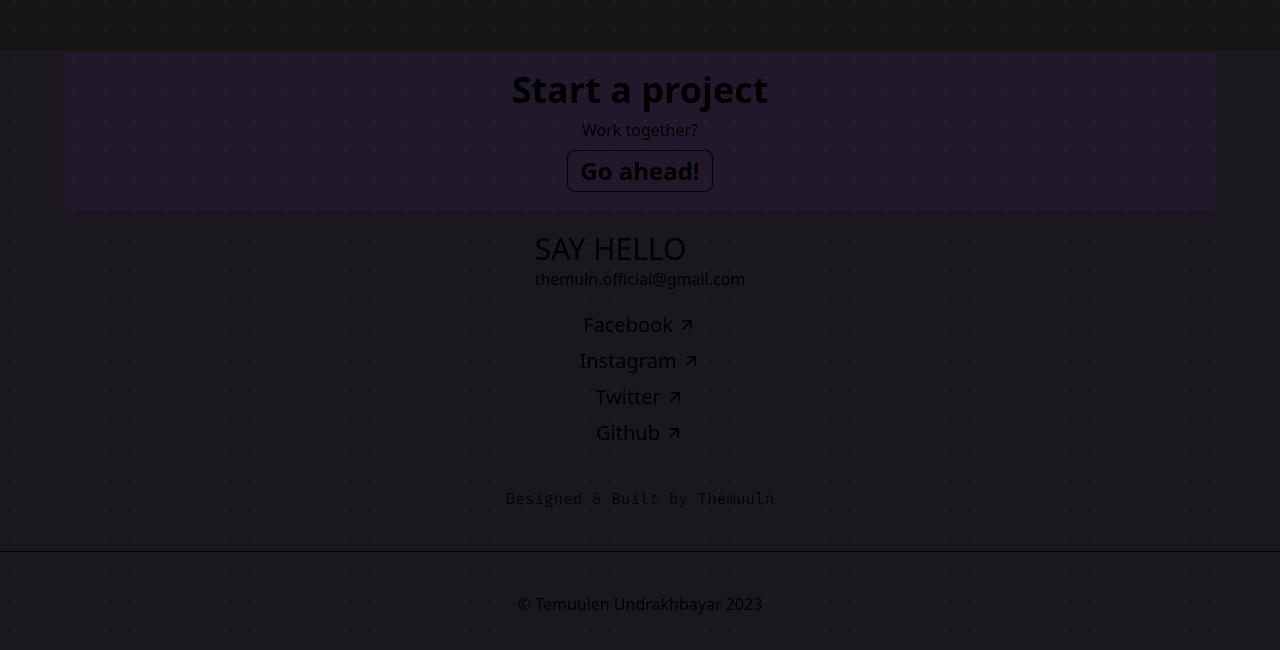
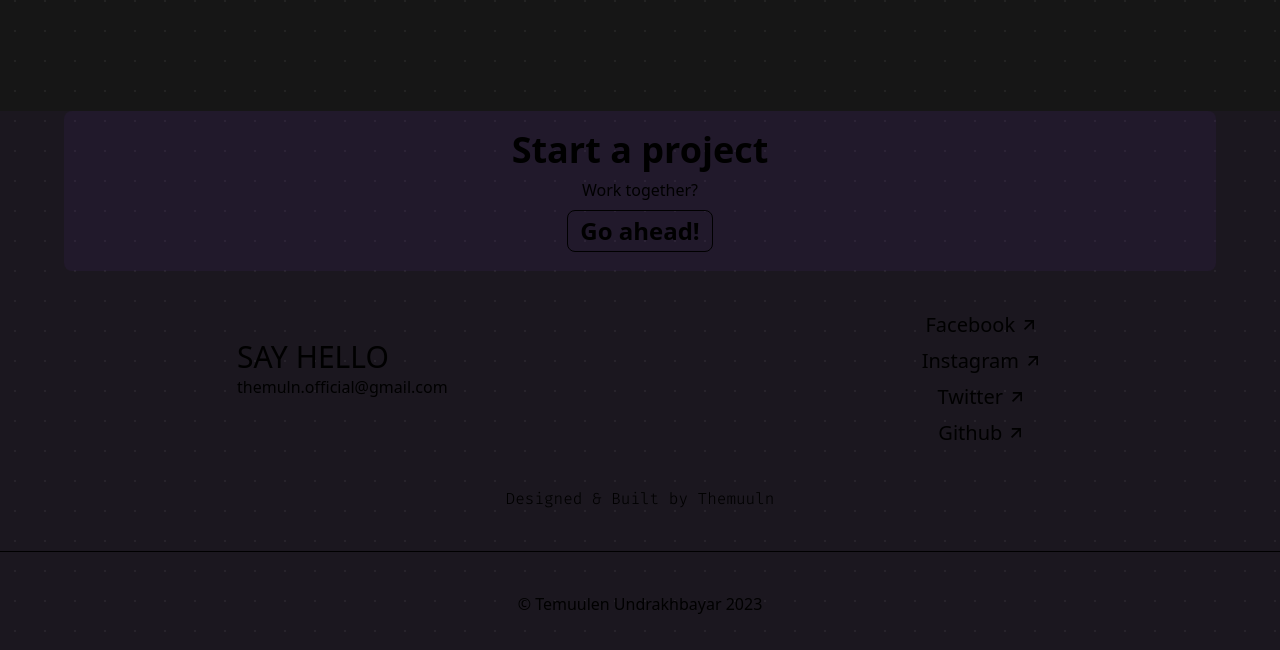
Before and after one commit to themuuln/final-portfolio, a Next.js app: page / in a window 1280 px wide. Shown: the part 5024-5674 px from the top of the page. Built offline with nearby package versions, Linux system fonts and the light colour scheme.

Commit message:
fix: main section bug fixed

```diff
--- a/components/footer/FooterMain.tsx
+++ b/components/footer/FooterMain.tsx
@@ -6,7 +6,7 @@ const FooterMain = () => {
   return (
     <>
       <div className="container">
-        <div className="mt-5 mb-10 flex flex-col items-center space-y-5 xl:flex xl:justify-around ">
+        <div className="mt-5 mb-10 flex flex-col items-center space-y-5 xl:flex xl:flex-row xl:justify-around ">
           <FooterTopLeftSection />
           <SocialLinks />
         </div>
```
